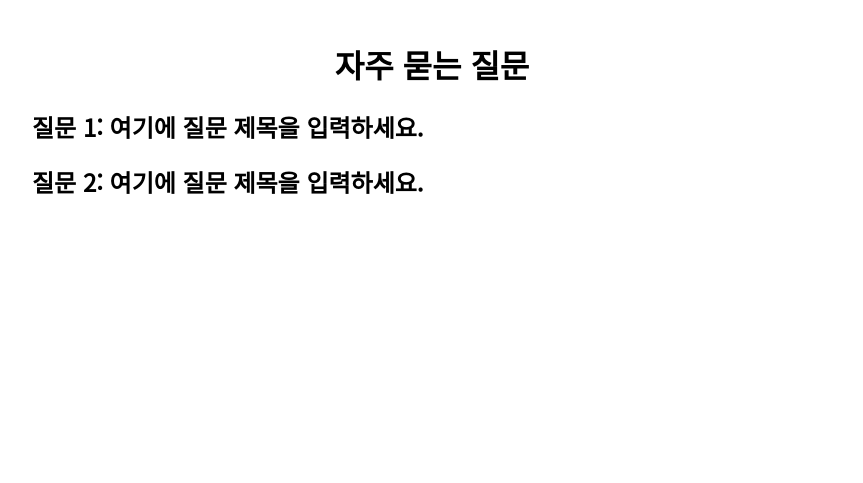
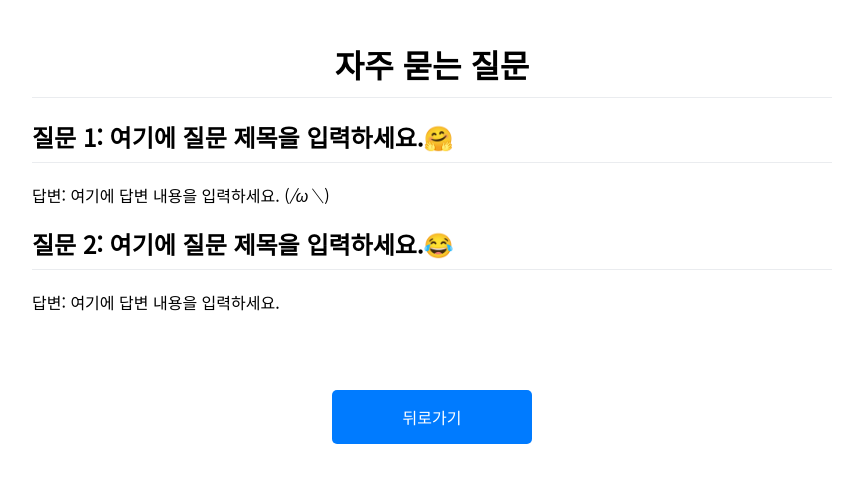
Before and after one commit to samgulza/samgulza.github.io, a Jekyll site: the page pages/faq.html, which Jekyll copies as it is, in a window 1280 px wide. Shown: the top 483 px of the page, without its empty margins (208-1071 px from the left). Built offline with Jekyll 4.4.1, drawn with Linux system fonts in a browser that asks for light colours.

Commit message:
Update faq.html

```diff
--- a/pages/faq.html
+++ b/pages/faq.html
@@ -7,36 +7,63 @@
   <link rel="stylesheet" href="../assets/css/styles.css">
   <style>
     @import url('https://fonts.googleapis.com/css2?family=Noto+Sans+KR&display=swap');
+    .content-container {
+      max-width: 800px;
+      margin: 0 auto;
+      padding: 20px;
+      text-align: left;
+      font-family: 'Noto Sans KR', sans-serif;
+    }
+    h1, h2 {
+      border-bottom: 1px solid #eaecef;
+      padding-bottom: 0.3em;
+    }
+    ul, ol {
+      padding-left: 2em;
+    }
+    li {
+      margin-bottom: 0.5em;
+    }
+    .back-button {
+      display: block;
+      width: 200px;
+      margin: 40px auto 0;
+      padding: 15px 0;
+      background-color: #007bff;
+      color: white;
+      border: none;
+      border-radius: 5px;
+      cursor: pointer;
+      font-size: 16px;
+      text-align: center;
+    }
+    .back-button:hover {
+      background-color: #0056b3;
+    }
   </style>
+  <script src="https://cdn.jsdelivr.net/npm/marked/marked.min.js"></script>
 </head>
 <body>
-  <div class="content-container">
-    <h1>자주 묻는 질문</h1>
-    <!-- 자주 묻는 질문 내용 추가 -->
-    <div class="faq-item">
-      <h2>질문 1: 여기에 질문 제목을 입력하세요.</h2>
-      <p>답변: 여기에 답변 내용을 입력하세요.</p>
-    </div>
-    <div class="faq-item">
-      <h2>질문 2: 여기에 질문 제목을 입력하세요.</h2>
-      <p>답변: 여기에 답변 내용을 입력하세요.</p>
-    </div>
-    <!-- 더 많은 질문과 답변 추가 가능 -->
+  <div class="content-container" id="content">
+    <!-- 마크다운 내용이 여기에 로드됩니다 -->
   </div>
+
+  <button class="back-button" onclick="history.back()">뒤로가기</button>
+
+  <script>
+    const markdown = `
+# 자주 묻는 질문
+
+## 질문 1: 여기에 질문 제목을 입력하세요.🤗
+답변: 여기에 답변 내용을 입력하세요. (*/ω＼*)
+
+## 질문 2: 여기에 질문 제목을 입력하세요.😂
+답변: 여기에 답변 내용을 입력하세요.
+
+<!-- 더 많은 질문과 답변 추가 가능 -->
+    `;
+
+    document.getElementById('content').innerHTML = marked.parse(markdown);
+  </script>
 </body>
 </html>
-<script>
-  window.onload = function() {
-    var faqItems = document.querySelectorAll('.faq-item h2');
-    faqItems.forEach(function(item) {
-      item.addEventListener('click', function() {
-        var answer = this.nextElementSibling;
-        if (answer.style.display === 'block') {
-          answer.style.display = 'none';
-        } else {
-          answer.style.display = 'block';
-        }
-      });
-    });
-  }
-</script>
```
